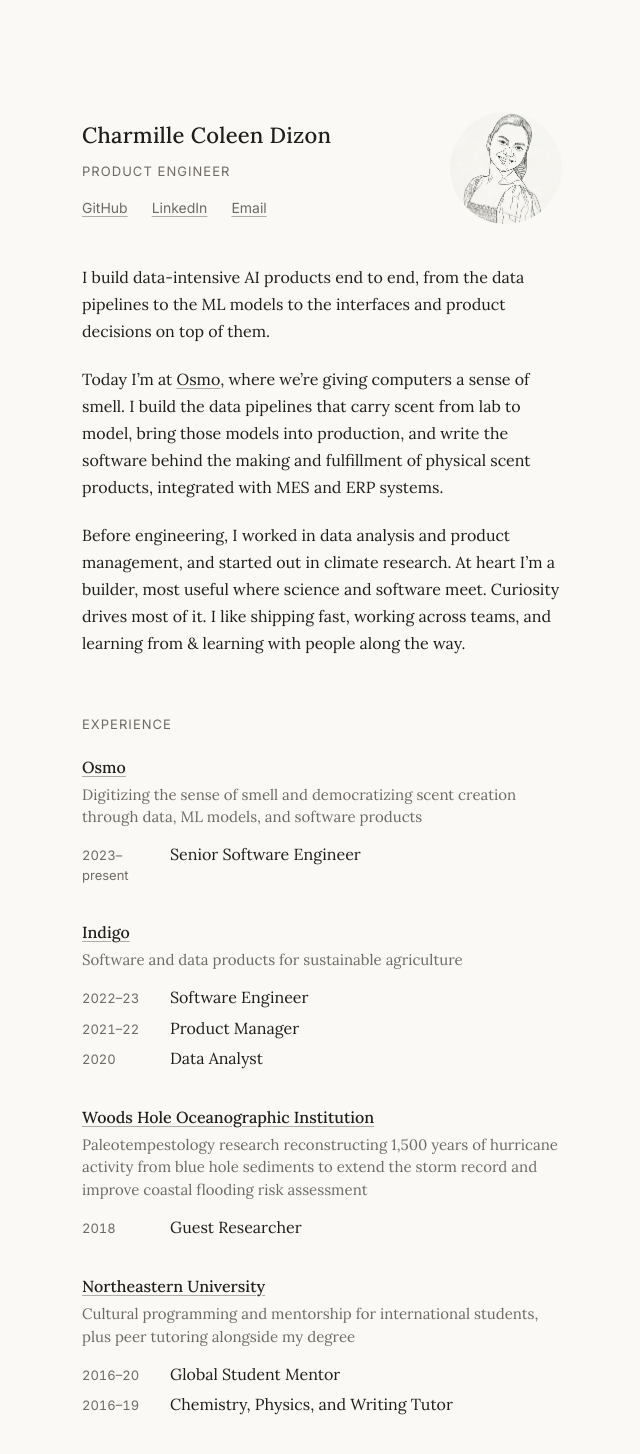
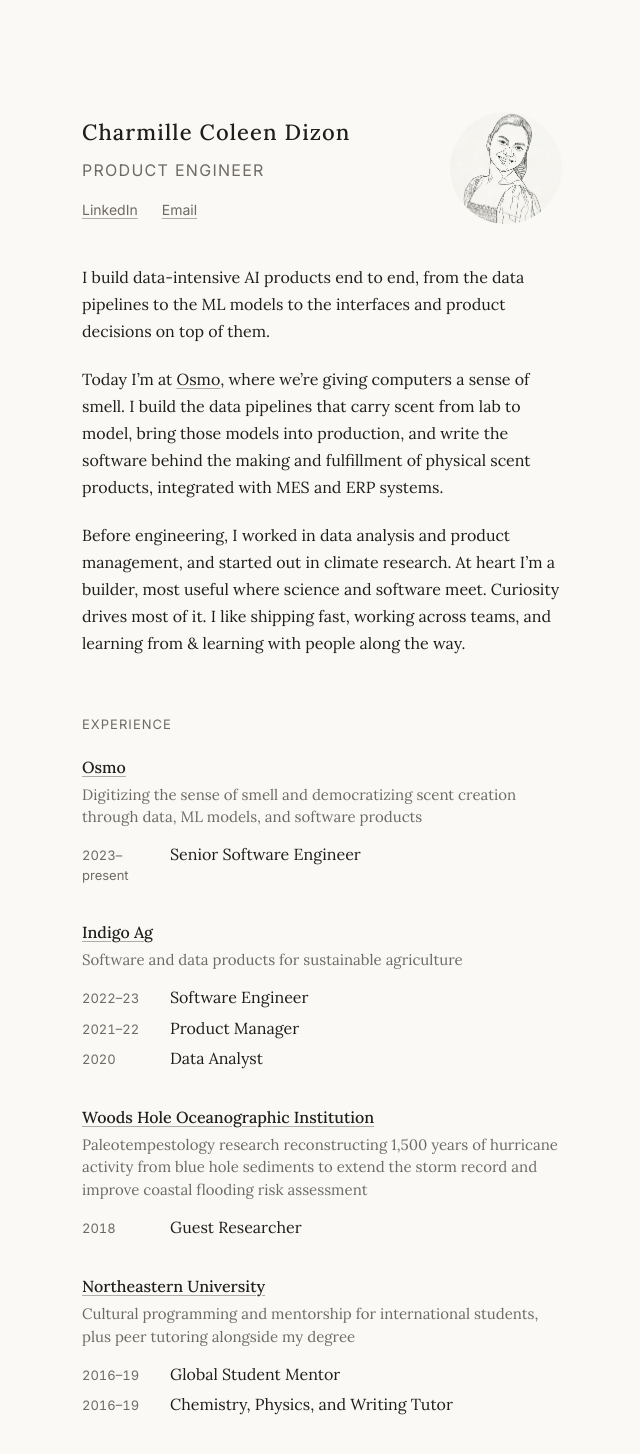
Before and after one commit to cdizon239/charmille, a React (Vite) app: page / in a window 1280 px wide. Shown: the top 1454 px of the page, without its empty margins (318-958 px from the left). Built offline with nearby package versions, Linux system fonts and the light colour scheme.

Commit message:
Header tweaks: link placement, photo size, heading spacing

```diff
--- a/src/App.tsx
+++ b/src/App.tsx
@@ -6,7 +6,6 @@
           <h1>Charmille Coleen Dizon</h1>
           <p className="role">Product Engineer</p>
           <nav className="elsewhere" aria-label="Elsewhere">
-            <a href="https://github.com/cdizon239">GitHub</a>
             <a href="https://www.linkedin.com/in/charmille-coleen-dizon/">
               LinkedIn
             </a>
@@ -62,7 +61,7 @@
 
         <div className="company">
           <p className="company-name">
-            <a href="https://www.indigoag.com/">Indigo</a>
+            <a href="https://www.indigoag.com/">Indigo Ag</a>
           </p>
           <p className="blurb">
             Software and data products for sustainable agriculture
@@ -110,7 +109,7 @@
           </p>
           <ul>
             <li>
-              <span className="dates">2016&ndash;20</span>
+              <span className="dates">2016&ndash;19</span>
               <span>Global Student Mentor</span>
             </li>
             <li>
--- a/src/index.css
+++ b/src/index.css
@@ -89,12 +89,12 @@
   font-family: "Lora", Georgia, serif;
   font-weight: 500;
   font-size: 1.375rem;
-  letter-spacing: 0.01em;
+  letter-spacing: 0.05em;
 }
 
 .role {
   font-family: "Inter", system-ui, sans-serif;
-  font-size: 0.8125rem;
+  font-size: 1rem;
   font-weight: 400;
   letter-spacing: 0.08em;
   text-transform: uppercase;
```
